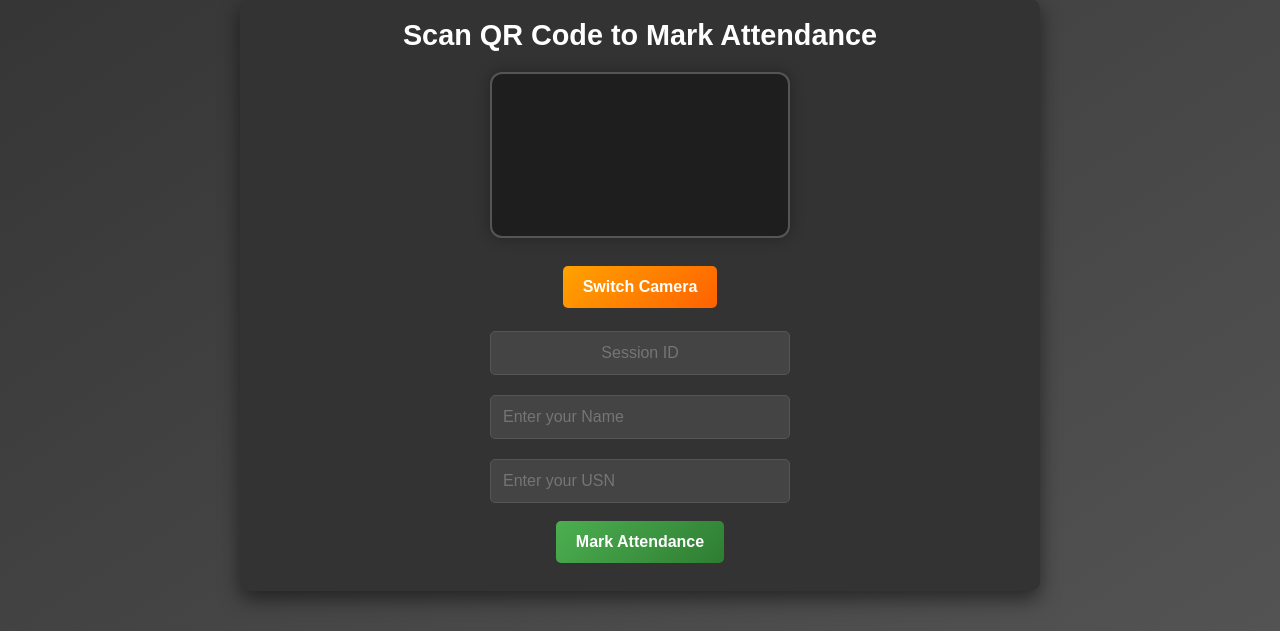
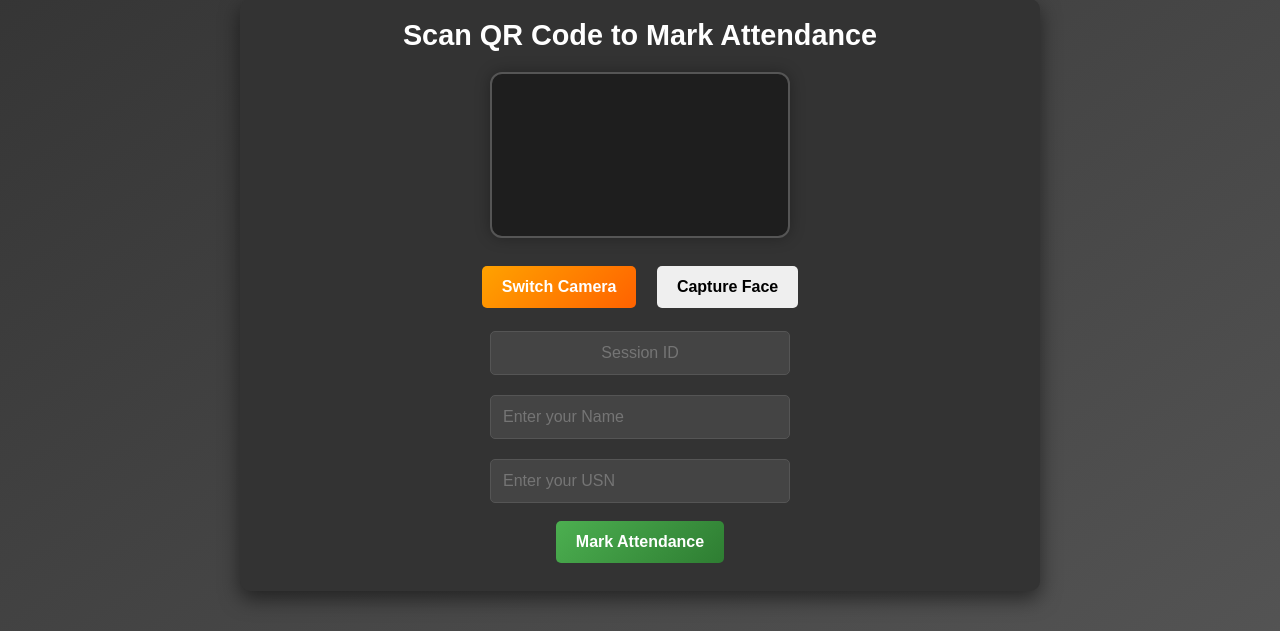
Before and after one commit to Virochana27/Present_Sir-Attendance_System, a Flask app: page /student in a window 1280 px wide. Shown: the part 125-756 px from the top of the page. Run offline with Flask 3, Linux system fonts and the light colour scheme; some libraries are stand-ins or nearby versions.

Commit message:
Face Recognition added

```diff
--- a/app.py
+++ b/app.py
@@ -4,10 +4,15 @@ import qrcode
 import io
 from datetime import datetime
 import base64
-import sqlite3
 from supabase import create_client, Client
 from dotenv import load_dotenv
 from werkzeug.security import generate_password_hash, check_password_hash
+import numpy as np
+import cv2
+import face_recognition
+import traceback
+from PIL import Image
+
 
 load_dotenv()
 
@@ -41,6 +46,71 @@ def get_subject_name():
             print(f"Error: {e}")
             return "Unknown"
 
+@app.route('/match_face', methods=['POST'])
+def match_face():
+    try:
+        data = request.get_json()
+        image_data = data['Image'].split(',')[1]
+        image_bytes = base64.b64decode(image_data)
+        image = Image.open(io.BytesIO(image_bytes))
+
+        # Convert image to RGB
+        rgb_image = image.convert("RGB")
+        np_image = face_recognition.load_image_file(io.BytesIO(image_bytes))
+
+        face_locations = face_recognition.face_locations(np_image)
+        if face_locations:
+            face_encodings = face_recognition.face_encodings(np_image, face_locations)
+
+        input_encoding = face_encodings[0]  # Assume one face per image
+
+        # Fetch stored face encodings
+        stored_data = fetch_stored_encodings()
+
+        if not stored_data:
+            return jsonify({"success": False, "error": "No stored encodings found"}), 404
+
+        # Compare the input encoding with stored encodings
+        for student in stored_data:
+            try:
+                stored_encoding = student['face_encoding']
+
+                # Convert the stored encoding from string to numpy array
+                stored_encoding = np.fromstring(stored_encoding, sep=',')
+
+                # Compare face encodings
+                matches = face_recognition.compare_faces([stored_encoding], input_encoding)
+
+                if True in matches:
+                    # Match found, return student details
+                    return jsonify({
+                        "success": True,
+                        "student_name": student['student_name'],
+                        "usn": student['usn']
+                    })
+            except Exception as e:
+                traceback.print_exc()
+                # Log and skip any corrupted encodings
+                print(f"Error processing student {student}: {e}")
+                continue
+
+        # If no match is found
+        return jsonify({"success": False, "error": "No matching face found"}), 404
+
+    except Exception as e:
+        traceback.print_exc()
+        # Catch all other errors
+        return jsonify({"success": False, "error": f"Internal Server Error: {str(e)}"}), 500
+
+def fetch_stored_encodings():
+    try:
+        # Fetch data from Supabase
+        response = supabase.table('student').select('face_encoding', 'student_name', 'usn').execute()
+        return response.data
+    except Exception as e:
+        print(f"Error fetching data from Supabase: {e}")
+        return None
+
 @app.route('/get_session_id', methods=['POST'])
 def get_session_id():
     response = supabase.table('sessions').select('session_id').order('session_id', desc=True).limit(1).execute()
@@ -63,6 +133,36 @@ def get_session_id():
             return "Unknown"
 
     return jsonify({"session_id": session_id, "faculty_id": faculty_id, "faculty_name": faculty_name})
+
+@app.route('/process_frame', methods=['POST'])
+def process_frame():
+    try:
+        data = request.get_json()
+        image_data = data['image'].split(',')[1]
+        image_bytes = base64.b64decode(image_data)
+        image = Image.open(io.BytesIO(image_bytes))
+
+        # Convert image to RGB
+        rgb_image = image.convert("RGB")
+        np_image = face_recognition.load_image_file(io.BytesIO(image_bytes))
+
+        face_locations = face_recognition.face_locations(np_image)
+        if face_locations:
+            face_encodings = face_recognition.face_encodings(np_image, face_locations)
+
+            if len(face_encodings) == 0:
+                return jsonify({"success": False, "error": "No faces detected"}), 400
+
+            # Convert NumPy array to list for JSON serialization
+            face_encodings_list = [encoding.tolist() for encoding in face_encodings]
+
+            return jsonify(success=True, face_encoding=face_encodings_list)
+        else:
+            return jsonify({"success": False, "error": "No faces detected"}), 400
+
+    except Exception as e:
+        return jsonify({"success": False, "error": f"Internal Server Error: {str(e)}"}), 500
+
 
 # Faculty page to generate QR codes
 @app.route('/faculty', methods=['GET', 'POST'])
@@ -270,6 +370,7 @@ def admin():
                     "date_of_birth": request.form['date_of_birth'],
                     "phone_number": request.form['phone_number'],
                     "email": request.form['email'],
+                    "face_encoding":request.form['face_encoding'],
                 }
                 supabase.table('student').insert([student_data]).execute()
                 message = "Student record created successfully."
--- a/requirements.txt
+++ b/requirements.txt
@@ -25,7 +25,10 @@ debugpy
 decorator
 defusedxml
 deprecation
+dlib
 executing
+face-recognition
+face_recognition_models
 fastjsonschema
 filelock
 Flask
@@ -80,6 +83,8 @@ nest-asyncio
 networkx
 notebook_shim
 numpy
+opencv-python
+opencv-python-headless
 overrides
 packaging
 pandas
@@ -133,6 +138,7 @@ tenacity
 terminado
 threadpoolctl
 tinycss2
+torch
 tornado
 traitlets
 types-python-dateutil
--- a/templates/student.html
+++ b/templates/student.html
@@ -196,6 +196,7 @@
         </div>
         <button class="switch-btn" id="switch-camera">Switch Camera</button>
         <button class="scan-again-btn" id="scan-again" style="display: none;">Scan Again</button>
+        <button class="capture-btn" id="capture-face">Capture Face</button>
         <form method="POST" action="/student">
             <input type="text" id="qr_data" placeholder="Session ID" readonly><br>
             <input type="text" id="student_name" name="student_name" placeholder="Enter your Name" required><br>
@@ -212,6 +213,8 @@
         const switchCameraButton = document.getElementById('switch-camera');
         const scanAgainButton = document.getElementById('scan-again');
         const scannerContainer = document.querySelector('.scanner-container');
+        const student_name = document.getElementById('student_name');
+        const usn = document.getElementById('usn');
 
         let currentStream = null;
         let currentCameraIndex = 0;
@@ -313,6 +316,55 @@
             setInterval(scanQRCode, 100);
         }
 
+// Capture face and send it to Flask for matching
+async function captureFace() {
+    try {
+        if (!currentStream) {
+            throw new Error("Camera stream not started.");
+        }
+
+        const canvas = document.createElement("canvas");
+        const context = canvas.getContext("2d");
+
+        canvas.height = video.videoHeight;
+        canvas.width = video.videoWidth;
+
+        // Capture the current frame from the video
+        context.drawImage(video, 0, 0, canvas.width, canvas.height);
+
+        // Convert the captured frame to a Base64 image
+        const Image = canvas.toDataURL("image/png");
+
+        // Send the captured image to the Flask server
+        const response = await fetch('/match_face', {
+            method: 'POST',
+            headers: {
+                'Content-Type': 'application/json'
+            },
+            body: JSON.stringify({ Image: Image }) // Send raw image
+        });
+
+        const result = await response.json();
+
+        if (response.ok && result.success) {
+            student_name.value = result.student_name;
+            usn.value=result.usn;
+            alert("Face matched successfully!");
+
+        } else {
+            alert("Face match failed. Please try again.");
+        }
+    } catch (error) {
+        console.error("Error capturing face or sending to server:", error);
+        alert("An error occurred while capturing the face. Please try again.");
+    }
+}
+
+
+// Add an event listener for the capture button
+const captureButton = document.getElementById('capture-face');
+captureButton.addEventListener('click', captureFace);
+
 
 
         // Start scanning again
```
Also changed, not shown: templates/admin.html (+51 -0 lines).
